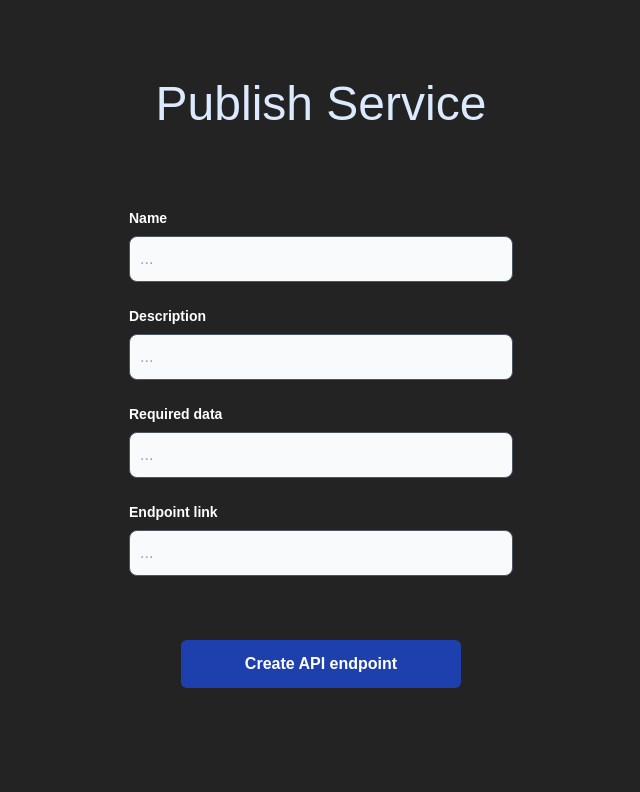
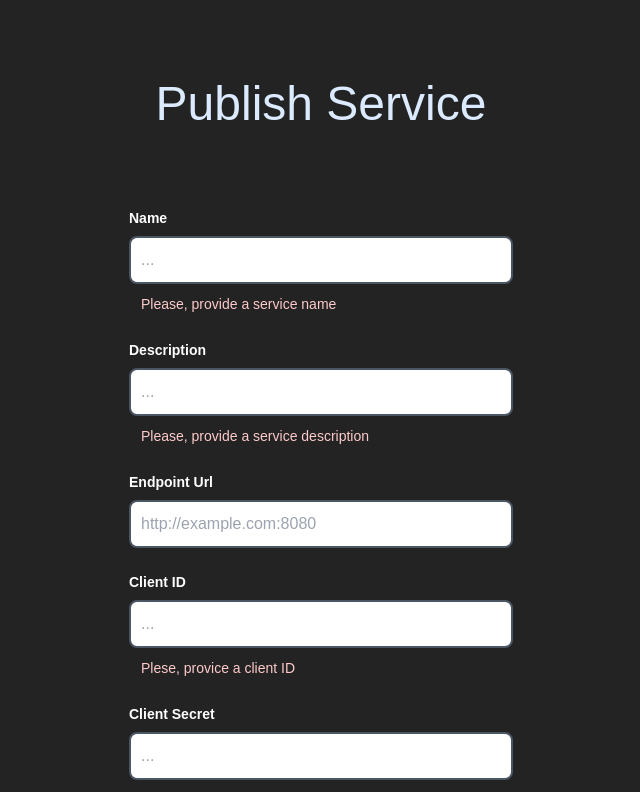
Before and after one commit to PrivTap/PrivTap, a Vue app in the folder frontend/: page /publishservice in a window 1280 px wide. Shown: the top 792 px of the page, without its empty margins (319-959 px from the left). Built offline with nearby package versions, Linux system fonts and the light colour scheme; no server answers.

Commit message:
Feat: [develop] Adds logic on PublishServicePage
Fix few aspects aslo

```diff
--- a/frontend/package.json
+++ b/frontend/package.json
@@ -13,6 +13,8 @@
   },
   "dependencies": {
     "@heroicons/vue": "^2.0.13",
+    "@vuelidate/core": "^2.0.0",
+    "@vuelidate/validators": "^2.0.0",
     "axios": "^1.1.3",
     "dotenv": "^16.0.3",
     "esbuild": "^0.15.13",
--- a/frontend/src/services/auth_service.ts
+++ b/frontend/src/services/auth_service.ts
@@ -5,7 +5,7 @@ import AxiosService from "../helpers/axios_service";
 import type { StandartRepsonse } from "../model/response_model";
 
 
-interface IAuthService extends AxiosService {
+interface IAuthService {
   login(username: string, password: string): Promise<StandartRepsonse<Object>>;
   logout(): Promise<StandartRepsonse<Object>>;
   activate(token: String): Promise<StandartRepsonse<Object>>;
--- a/frontend/src/services/manage_service.ts
+++ b/frontend/src/services/manage_service.ts
@@ -27,14 +27,14 @@ export default class ManageService extends IAxiosService implements IManageServi
   async createService(
     name: string,
     description: string,
-    authUrl: string,
+    authURL: string,
     clientId: string,
     clientSecret: string
   ): Promise<StandartRepsonse<Object>> {
     const body = {
       name: name,
       description: description,
-      authUrl: authUrl,
+      authURL: authURL,
       clientId: clientId,
       clientSecret: clientSecret,
     };
--- a/frontend/src/stores/osp_service_store.ts
+++ b/frontend/src/stores/osp_service_store.ts
@@ -2,16 +2,24 @@ import type ServiceModel from "@/model/service_model";
 import { defineStore } from "pinia";
 import { ref, type Ref, reactive, getCurrentInstance, onMounted } from "vue";
 import ManageService from "@/services/manage_service";
+import { useToast } from "vue-toastification";
 
 export default interface IOspServiceStoreState {
   services: Ref<Array<ServiceModel> | []>;
   setServices: (services: Array<ServiceModel>) => void;
   deleteService: (serviceId: string) => void;
-  addService: (service: ServiceModel) => void;
+  addService: (
+    name: string,
+    description: string,
+    authUrl: string,
+    clientID: string,
+    clientSecret: string
+  ) => void;
   updateService: (service: ServiceModel) => void;
 }
 
 export const useOspServiceStore = defineStore("osp_service_store", () => {
+  const manageService = new ManageService();
 
   if (getCurrentInstance()) {
     console.log("manage service mounted");
@@ -32,9 +40,34 @@ export const useOspServiceStore = defineStore("osp_service_store", () => {
       (service) => service._id !== serviceId
     );
   };
-  const addService = (service: ServiceModel) => {
-    services.value = [...services.value, service];
-  };
+
+  async function addService(
+    name: string,
+    description: string,
+    authUrl: string,
+    clientID: string,
+    clientSecret: string
+  ) {
+    console.log("add service");
+    console.log(name);
+    console.log(description);
+    console.log(authUrl);
+    console.log(clientID);
+    console.log(clientSecret);
+    const res = await manageService.createService(
+      name,
+      description,
+      authUrl,
+      clientID,
+      clientSecret
+    );
+    if (res.status) {
+      const newService = res.data as ServiceModel;
+      services.value = [...services.value, newService];
+      if (res) return useToast().success("Service added successfully");
+    }
+    return useToast().error(res.message);
+  }
 
   const updateService = (service: ServiceModel) => {
     services.value = services.value.map((oldService) => {
--- a/frontend/src/views/HomeView.vue
+++ b/frontend/src/views/HomeView.vue
@@ -55,6 +55,7 @@
                 </button>
                 <button
                   class="rounded-lg py-4 px-16 font-normal text-blue-500 ring-blue-500 ring-[4px] hover:text-blue-400 hover:ring-blue-400"
+                  @click="router.push('/publishservice')"
                 >
                   Publish your Service
                 </button>
@@ -76,7 +77,9 @@
 <script setup lang="ts">
 import { useAuthStore } from "../stores/auth_store";
 import draw from "@/assets/images/draw.svg";
+import { useRouter } from "vue-router";
 const authStore = useAuthStore();
+const router = useRouter();
 </script>
 
 <style scoped></style>
--- a/frontend/src/views/PublishServiceView.vue
+++ b/frontend/src/views/PublishServiceView.vue
@@ -1,57 +1,171 @@
 <template>
-
   <div>
-    <h1 class="text-5xl text-blue-100 font-medium text-center py-20">Publish Service</h1>
-
-
-
-
-
-<form>
+    <h1 class="text-5xl text-blue-100 font-medium text-center py-20">
+      Publish Service
+    </h1>
+    <form @submit.prevent="onSubmitted">
+      <div class="mb-6 mx-auto w-96">
+        <label
+          for="text"
+          class="block mb-2 text-sm font-semibold text-white dark:text-gray-300"
+          >Name</label
+        >
+        <input
+          type="text"
+          id="text"
+          class="border-2 border-gray-600 text-white text-md rounded-lg block w-full p-2.5 dark:bg-gray-700 focus:outline-none focus:border-blue-500"
+          placeholder="..."
+          v-model="newService.name"
+          required="true"
+        />
+        <div v-show="!newService.name.length" class="animate-fade-in mt-2">
+          <span class="font-medium text-sm ml-3 text-red-200">
+            Please, provide a service name</span
+          >
+        </div>
+      </div>
 
       <div class="mb-6 mx-auto w-96">
-      <label for="text" class="block mb-2 text-sm font-semibold text-white dark:text-gray-300">Name</label>
-      <input type="text" id="text" class="bg-gray-50 border border-gray-600 text-white text-md rounded-lg block w-full p-2.5 dark:bg-gray-700" placeholder="...">
-      <!-- Required as a command is missing in above input -->
+        <label
+          for="text"
+          class="block mb-2 text-sm font-semibold text-white dark:text-gray-300"
+          required="true"
+          >Description</label
+        >
+        <input
+          type="text"
+          id="text"
+          class="border-2 border-gray-600 text-white text-md rounded-lg block w-full p-2.5 dark:bg-gray-700 focus:outline-none focus:border-blue-500"
+          placeholder="..."
+          v-model="newService.description"
+          required="true"
+        />
+        <div
+          v-show="!newService.description.length"
+          class="animate-fade-in mt-2"
+        >
+          <span class="font-medium text-sm ml-3 text-red-200">
+            Please, provide a service description</span
+          >
+        </div>
       </div>
 
+      <div class="mb-6 mx-auto w-96">
+        <label
+          for="text"
+          class="block mb-2 text-sm font-semibold text-white dark:text-gray-300"
+          >Endpoint Url</label
+        >
+        <input
+          type="text"
+          id="text"
+          class="border-2 border-gray-600 text-white text-md rounded-lg block w-full p-2.5 dark:bg-gray-700 focus:outline-none focus:border-blue-500"
+          placeholder="http://example.com:8080"
+          v-model="newService.authUrl"
+          required="true"
+        />
+        <div v-show="!isValidUrl" class="animate-fade-in mt-2">
+          <span
+            :class="{
+              'text-green-400': isValidUrl,
+              'text-red-200': !isValidUrl,
+            }"
+            class="font-medium text-sm ml-3"
+            v-text="isValidUrl ? '' : 'Insert a valid url'"
+          ></span>
+        </div>
+      </div>
 
       <div class="mb-6 mx-auto w-96">
-        <label for="text" class="block mb-2 text-sm font-semibold text-white dark:text-gray-300">Description</label>
-        <input type="text" id="text" class="bg-gray-50 border border-gray-600 text-white text-md rounded-lg block w-full p-2.5 dark:bg-gray-700" placeholder="...">
+        <label
+          type="url"
+          class="block mb-2 text-sm font-semibold text-white dark:text-gray-300"
+          >Client ID</label
+        >
+        <input
+          type="text"
+          id="text"
+          class="border-2 border-gray-600 text-white text-md rounded-lg block w-full p-2.5 dark:bg-gray-700 focus:outline-none focus:border-blue-500"
+          placeholder="..."
+          v-model="newService.clientID"
+          required="true"
+        />
+        <div v-show="!newService.clientID.length" class="animate-fade-in mt-2">
+          <span class="font-medium text-sm ml-3 text-red-200">
+            Plese, provice a client ID</span
+          >
+        </div>
       </div>
 
-
       <div class="mb-6 mx-auto w-96">
-        <label for="text" class="block mb-2 text-sm font-semibold text-white dark:text-gray-300">Required data</label>
-        <input type="text" id="text" class="bg-gray-50 border border-gray-600 text-white text-md rounded-lg block w-full p-2.5 dark:bg-gray-700" placeholder="...">
+        <label
+          type="url"
+          class="block mb-2 text-sm font-semibold text-white dark:text-gray-300"
+          >Client Secret</label
+        >
+        <input
+          type="text"
+          id="text"
+          class="border-2 border-gray-600 text-white text-md rounded-lg block w-full p-2.5 dark:bg-gray-700 focus:outline-none focus:border-blue-500"
+          placeholder="..."
+          v-model="newService.clientSecret"
+          required="true"
+        />
+        <div
+          v-show="!newService.clientSecret.length"
+          class="animate-fade-in mt-2"
+        >
+          <span class="font-medium text-sm ml-3 text-red-200">
+            Please, provide a client secret</span
+          >
         </div>
-
-
-      <div class="mb-6 mx-auto w-96">
-        <label for="text" class="block mb-2 text-sm font-semibold text-white dark:text-gray-300">Endpoint link</label>
-        <input type="text" id="text" class="bg-gray-50 border border-gray-600 text-white text-md rounded-lg block w-full p-2.5 dark:bg-gray-700" placeholder="...">
       </div>
-
-</form>
-
-
       <div class="flex flex-row justify-center py-10 space-x-32">
-    <button type="button" class="px-16 py-3 bg-blue-800 rounded-md text-white font-semibold">
+        <button
+          type="button"
+          class="px-16 py-3 bg-blue-800 rounded-md text-white font-semibold"
+        >
           Create API endpoint
         </button>
       </div>
-
+    </form>
   </div>
-</template>>
-
+</template>
+>
 
 <script setup lang="ts">
+import { useOspServiceStore } from "@/stores/osp_service_store";
+import { ref, watch } from "vue";
+const newService = ref({
+  name: "",
+  description: "",
+  authUrl: "",
+  clientID: "",
+  clientSecret: "",
+});
 
-/// Scripts
+const isValidUrl = ref<boolean>(true);
 
+watch(newService.value, (_, newValue) => {
+  isValidUrl.value = checkUrl(newValue.authUrl);
+});
+
+/// function that check if a string is a valid url
+function checkUrl(url: string): boolean {
+  return /^(?:(?:(?:https?|ftp):)?\/\/)(?:\S+(?::\S*)?@)?(?:(?!(?:10|127)(?:\.\d{1,3}){3})(?!(?:169\.254|192\.168)(?:\.\d{1,3}){2})(?!172\.(?:1[6-9]|2\d|3[0-1])(?:\.\d{1,3}){2})(?:[1-9]\d?|1\d\d|2[01]\d|22[0-3])(?:\.(?:1?\d{1,2}|2[0-4]\d|25[0-5])){2}(?:\.(?:[1-9]\d?|1\d\d|2[0-4]\d|25[0-4]))|(?:(?:[a-z0-9\u00a1-\uffff][a-z0-9\u00a1-\uffff_-]{0,62})?[a-z0-9\u00a1-\uffff]\.)+(?:[a-z\u00a1-\uffff]{2,}\.?))(?::\d{2,5})?(?:[/?#]\S*)?$/i.test(
+    url
+  );
+}
+
+const manageServiceStore = useOspServiceStore();
+const onSubmitted = () =>
+  manageServiceStore.addService(
+    newService.value.name,
+    newService.value.description,
+    newService.value.authUrl,
+    newService.value.clientID,
+    newService.value.clientSecret
+  );
 </script>
 
-<style scoped>
-
-</style>
+<style scoped></style>
```
Also changed, not shown: frontend/src/assets/images/logo_light.svg, 1 other file (tests, documents, lock files or other folders). Lines whose indentation alone changed are shown as unchanged.
